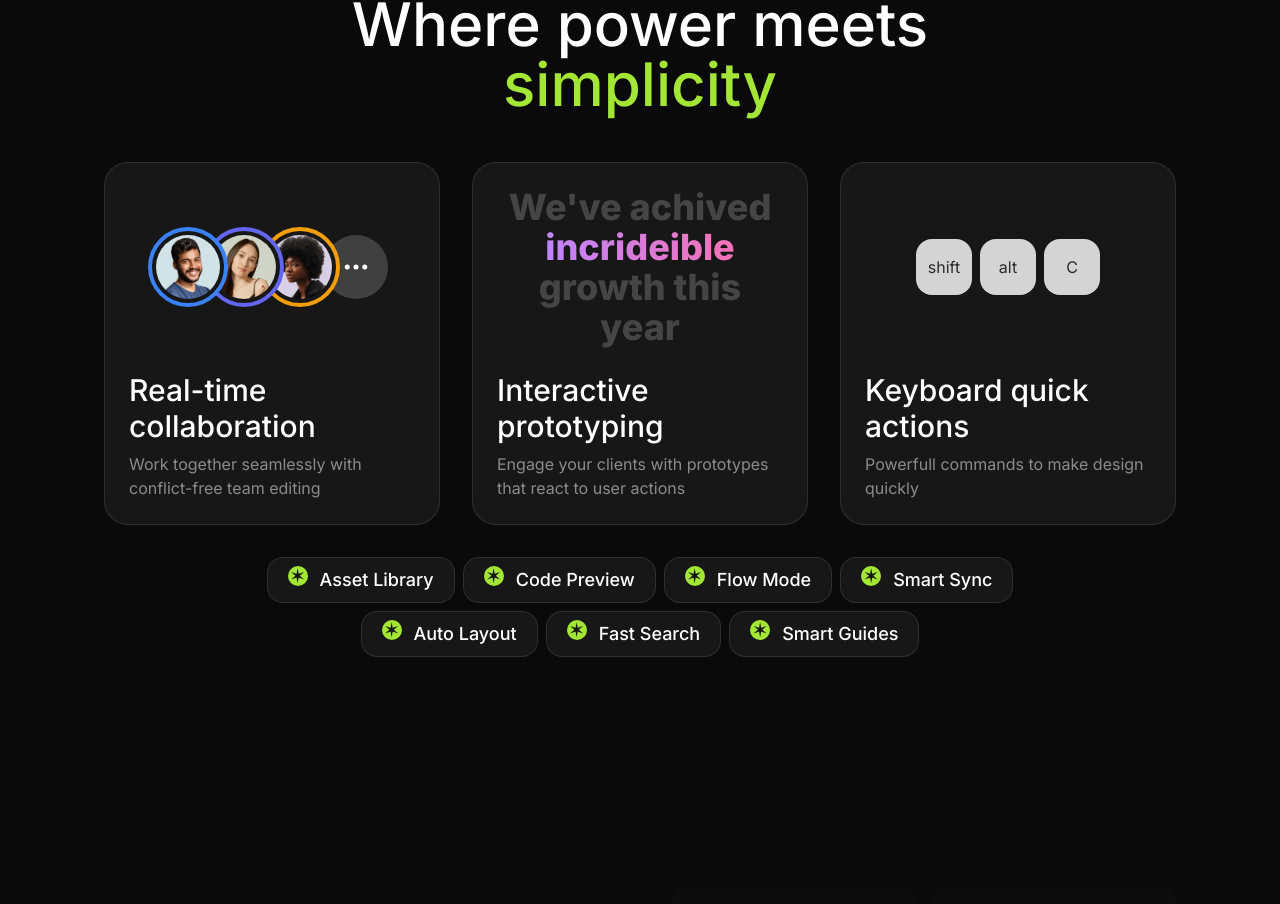
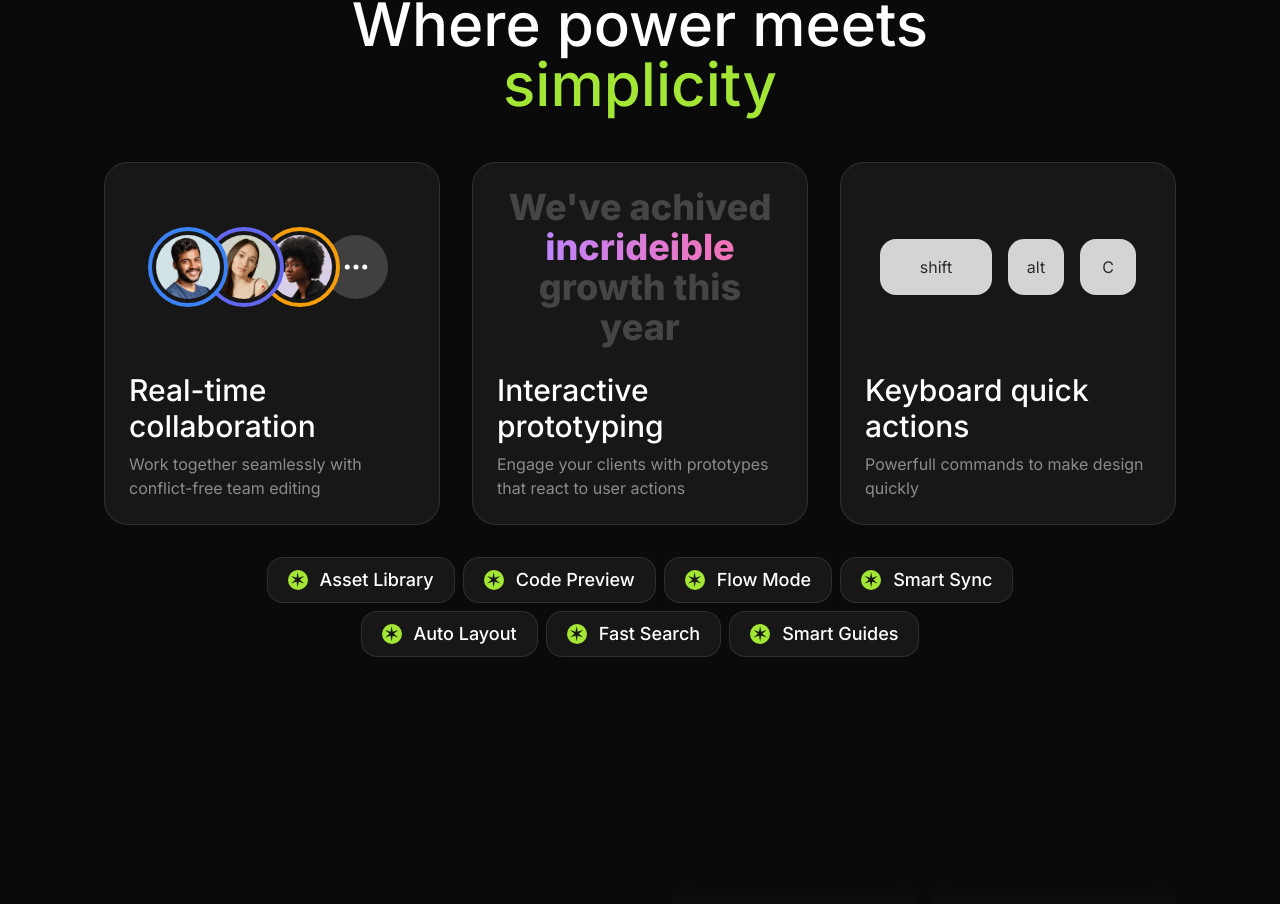
Before and after one commit to samsyntx/nextjs-saas-landing-page, a Next.js app: page / in a window 1280 px wide. Shown: the part 3356-4260 px from the top of the page. Built offline with nearby package versions, Linux system fonts and the light colour scheme.

Commit message:
Animated FeatureCard and Feature

```diff
--- a/src/components/FeatureCard.tsx
+++ b/src/components/FeatureCard.tsx
@@ -12,7 +12,7 @@ const FeatureCard = (props: {
     return (
         <div
             className={twMerge(
-                "bg-neutral-900 border border-white/10 p-6 rounded-3xl ",
+                "bg-neutral-900 border border-white/10 p-6 rounded-3xl cursor-pointer",
                 className
             )}
         >
--- a/src/sections/Features.tsx
+++ b/src/sections/Features.tsx
@@ -1,13 +1,15 @@
+"use client";
+
 import FeatureCard from "@/components/FeatureCard";
 import Tag from "@/components/Tag";
 import avatar1 from "@/assets/images/avatar-ashwin-santiago.jpg";
 import avatar2 from "@/assets/images/avatar-florence-shaw.jpg";
 import avatar3 from "@/assets/images/avatar-lula-meyers.jpg";
-import avatar4 from "@/assets/images/avatar-owen-garcia.jpg";
 import Image from "next/image";
 import Avatar from "@/components/Avatar";
 import { Ellipsis } from "lucide-react";
 import Key from "@/components/Key";
+import { motion } from "framer-motion";
 
 const features = [
     "Asset Library",
@@ -18,6 +20,25 @@ const features = [
     "Fast Search",
     "Smart Guides",
 ];
+
+const parentVariants = {
+    hidden: { opacity: 1 },
+    visible: {
+        opacity: 1,
+        transition: {
+            staggerChildren: 0.7,
+        },
+    },
+};
+
+const cardVariants = {
+    hidden: { opacity: 0, y: 50 },
+    visible: {
+        opacity: 1,
+        y: 0,
+        transition: { duration: 0.6, ease: "easeOut" },
+    },
+};
 
 export default function Features() {
     return (
@@ -30,7 +51,18 @@ export default function Features() {
                     Where power meets{" "}
                     <span className="text-lime-400">simplicity</span>
                 </h2>
+                <motion.div
+                    variants={parentVariants}
+                    initial="hidden"
+                    animate="visible"
+                >
                     <div className="mt-12 grid grid-cols-1 md:grid-cols-4 lg:grid-cols-3 gap-8">
+                        <motion.div
+                            variants={cardVariants}
+                            initial="hidden"
+                            whileInView="visible"
+                            viewport={{ once: true, amount: 0.2 }}
+                        >
                             <FeatureCard
                                 title="Real-time collaboration"
                                 description="Work together seamlessly with conflict-free team editing"
@@ -65,15 +97,22 @@ export default function Features() {
                                     </Avatar>
                                 </div>
                             </FeatureCard>
+                        </motion.div>
 
+                        <motion.div
+                            variants={cardVariants}
+                            initial="hidden"
+                            whileInView="visible"
+                            viewport={{ once: true, amount: 0.2 }}
+                        >
                             <FeatureCard
                                 title="Interactive prototyping"
                                 description="Engage your clients with prototypes that react
                                 to user actions"
-                        className="md:col-span-2 lg:col-span-1"
+                                className="md:col-span-2 lg:col-span-1 group transition duration-500"
                             >
                                 <div className="aspect-video flex items-center justify-center">
-                            <p className="text-4xl font-extrabold text-white/20 text-center">
+                                    <p className="group-hover:text-white/40 transition duration-500 text-4xl font-extrabold text-white/20 text-center">
                                         We've achived{" "}
                                         <span className="bg-gradient-to-r from-purple-400 to-pink-400 bg-clip-text text-transparent">
                                             incrideible
@@ -82,30 +121,47 @@ export default function Features() {
                                     </p>
                                 </div>
                             </FeatureCard>
+                        </motion.div>
 
+                        <motion.div
+                            variants={cardVariants}
+                            initial="hidden"
+                            whileInView="visible"
+                            viewport={{ once: true, amount: 0.2 }}
+                        >
                             <FeatureCard
                                 title="Keyboard quick actions"
                                 description="Powerfull commands to make design quickly"
-                        className="md:col-span-2 md:col-start-2 lg:col-span-1 lg:col-start-auto"
+                                className="group md:col-span-2 md:col-start-2 lg:col-span-1 lg:col-start-auto"
                             >
-                        <div className="aspect-video flex justify-center items-center gap-2">
-                            <Key>shift</Key>
-                            <Key>alt</Key>
-                            <Key>C</Key>
+                                <div className="aspect-video flex justify-center items-center gap-4">
+                                    <Key className="w-28 outline outline-2 outline-transparent group-hover:outline-lime-400 transition-all duration-500 outline-offset-2 group-hover:translate-y-1">
+                                        shift
+                                    </Key>
+                                    <Key className="outline outline-2 outline-transparent group-hover:outline-lime-400 transition-all duration-500 outline-offset-2 group-hover:translate-y-1 delay-150">
+                                        alt
+                                    </Key>
+                                    <Key className="outline outline-2 outline-transparent group-hover:outline-lime-400 transition-all duration-500 outline-offset-2 group-hover:translate-y-1 delay-300">
+                                        C
+                                    </Key>
                                 </div>
                             </FeatureCard>
+                        </motion.div>
                     </div>
+                </motion.div>
 
                 <div className="my-8 flex items-center justify-center flex-wrap gap-2 max-w-3xl m-auto">
                     {features.map((feature) => (
                         <div
-                            className="bg-neutral-900 border border-white/10 inline-flex px-3 md:px-5 md:py-2 py-1.5 rounded-2xl gap-3"
+                            className="bg-neutral-900 border border-white/10 inline-flex px-3 md:px-5 md:py-2 py-1.5 rounded-2xl gap-3 items-center hover:scale-105 transition duration-500 group"
                             key={feature}
                         >
-                            <span className="bg-lime-400 text-neutral-900 size-5 rounded-full inline-flex items-center justify-center text-xl">
+                            <span className="bg-lime-400 text-neutral-900 size-5 rounded-full inline-flex items-center justify-center text-xl group-hover:rotate-45 transition duration-500">
                                 &#10038;
                             </span>
-                            <span className="font-medium md:text-lg">{feature}</span>
+                            <span className="font-medium md:text-lg">
+                                {feature}
+                            </span>
                         </div>
                     ))}
                 </div>
```
Lines whose indentation alone changed are shown as unchanged.
